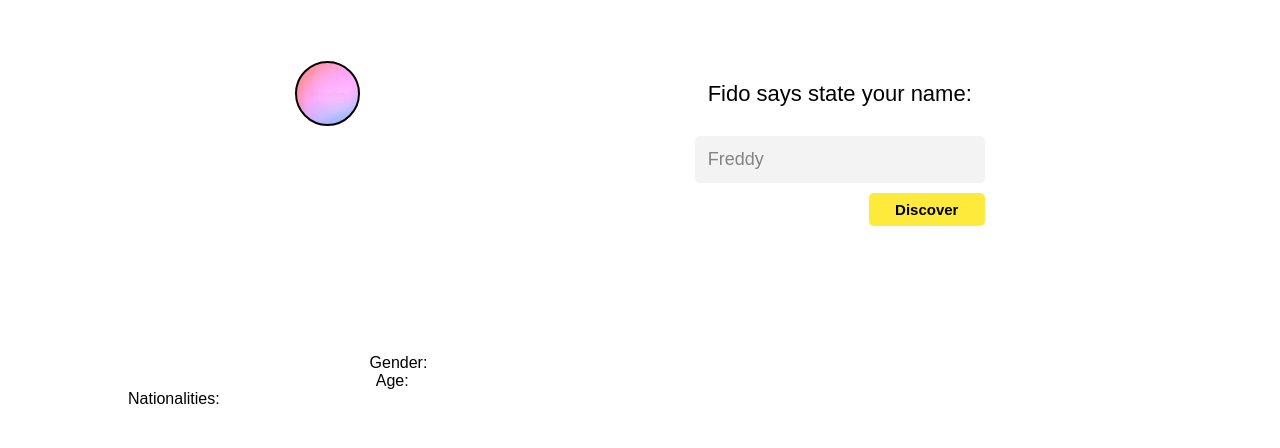
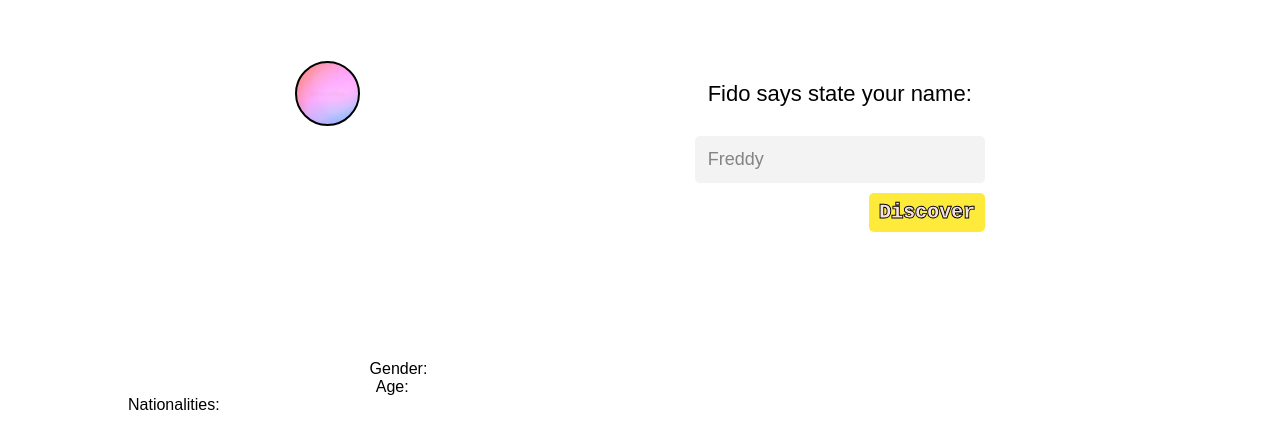
Before and after one commit to ihab-ag/who-am-i, a plain HTML site: page index.html in a window 1280 px wide. Shown: the part 172-620 px from the top of the page. Drawn offline with Linux system fonts and the light colour scheme.

Commit message:
styled input__btn

```diff
--- a/styles/style.css
+++ b/styles/style.css
@@ -71,9 +71,12 @@ align-items: center;
 }
 .input__btn{
     width:40%;
-    font-size:15px;
-    font-weight: bold;
+    font-size:20px;
+    color:rgb(245, 225, 225);
+    -webkit-text-stroke: 0.9px black;
+    font-weight:1000;
     padding:8px;
     border:none;
     border-radius:5px;
+    font-family: 'Courier New', Courier, monospace;
 }
```
